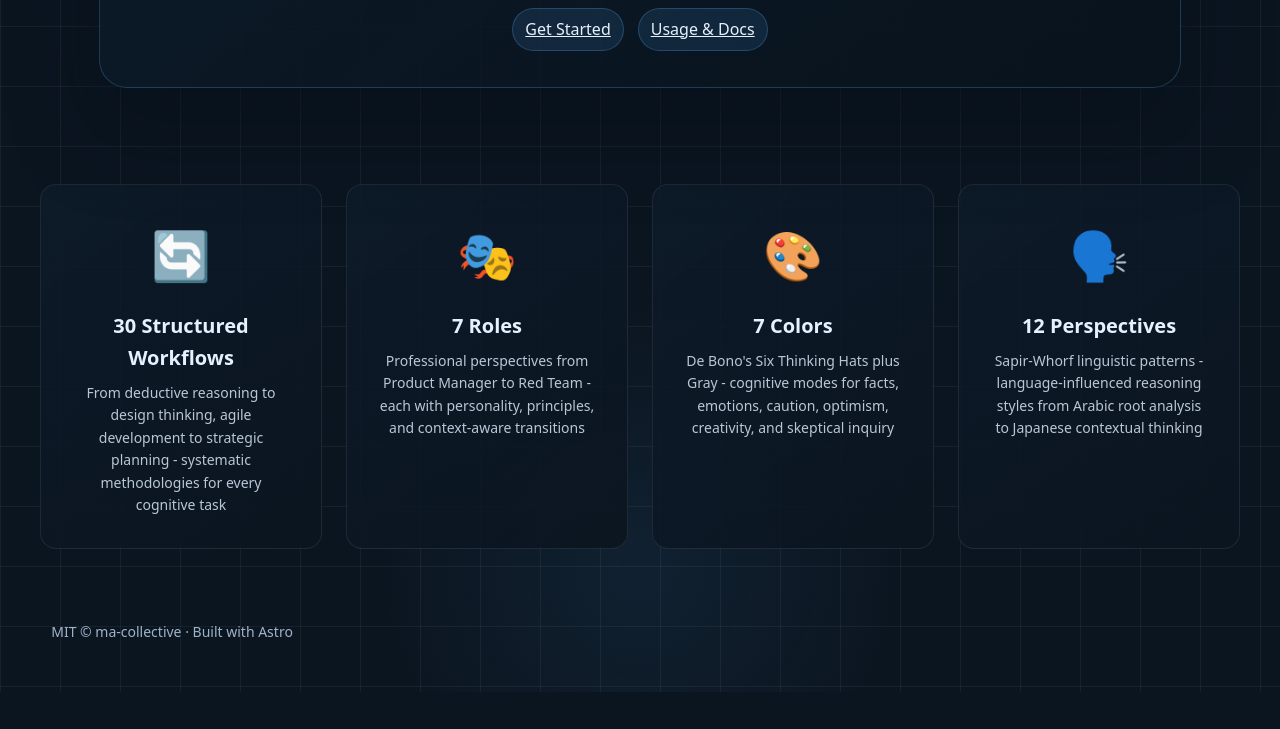
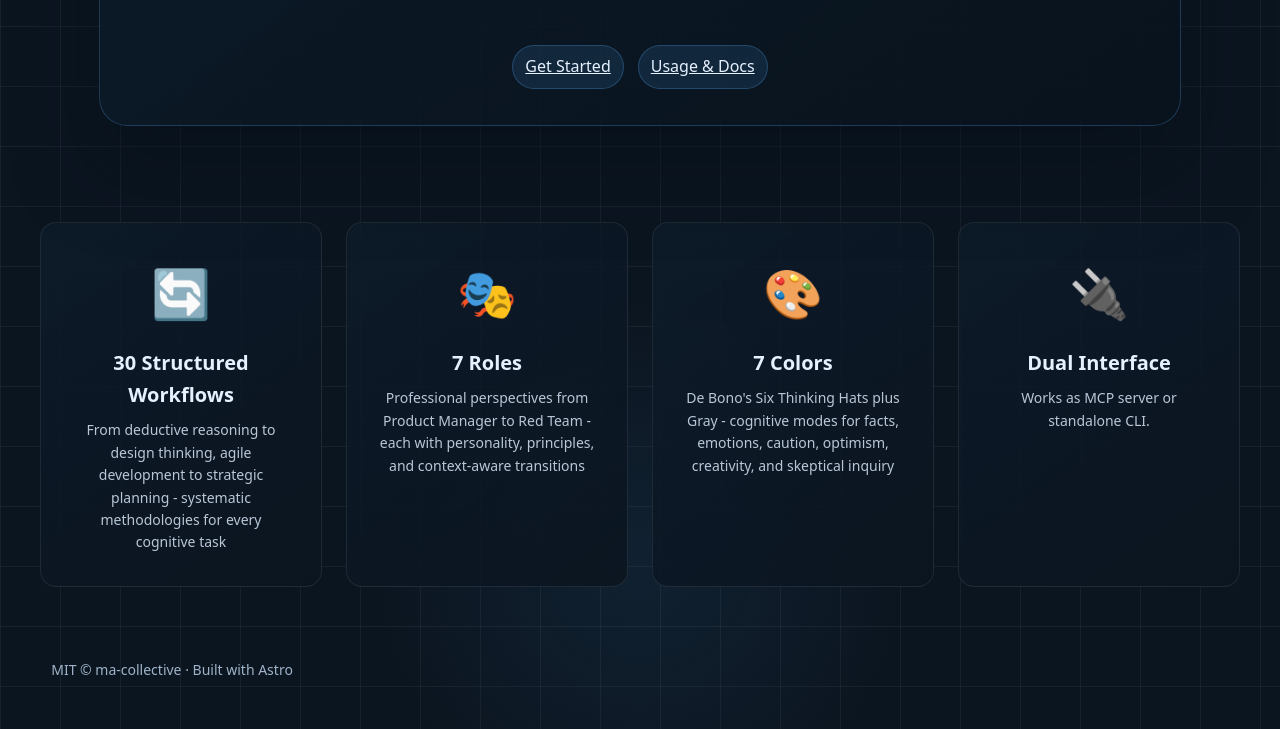
Before and after one commit to MSBrett/maenifold, an Astro site in the folder site/: page / in a window 1280 px wide. Shown: the part 634-1363 px from the top of the page. Before the commit the page ends 1326 px from the top, so only its background shows below. Built offline with nearby package versions, Linux system fonts and the light colour scheme; Astro itself is replaced by a stand-in of ours.

Commit message:
Update Dual Interface card icon to plug emoji

```diff
--- a/site/src/layouts/Landing.astro
+++ b/site/src/layouts/Landing.astro
@@ -203,7 +203,7 @@ import Base from './Base.astro';
                 alt="maenifold"
             />
             <p class="subtitle">
-                <strong>maenifold</strong> provides tools that transform thoughts
+                <strong>maenifold</strong> provides tools that transform agent thoughts
                 into a persistent, interconnected knowledge graph using WikiLinks
                 and vectors - knowledge compounds over time rather than resetting
                 with each session
@@ -244,12 +244,10 @@ import Base from './Base.astro';
                 </div>
             </div>
             <div class="asset-card">
-                <div class="asset-emoji">🗣️</div>
-                <div class="asset-title">12 Perspectives</div>
+                <div class="asset-emoji">🔌</div>
+                <div class="asset-title">Dual Interface</div>
                 <div class="asset-description">
-                    Sapir-Whorf linguistic patterns - language-influenced
-                    reasoning styles from Arabic root analysis to Japanese
-                    contextual thinking
+                    Works as MCP server or standalone CLI.
                 </div>
             </div>
         </div>
```
